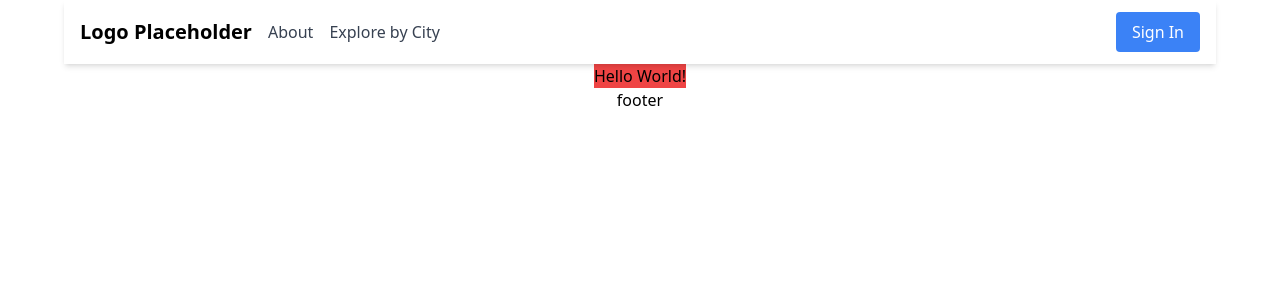
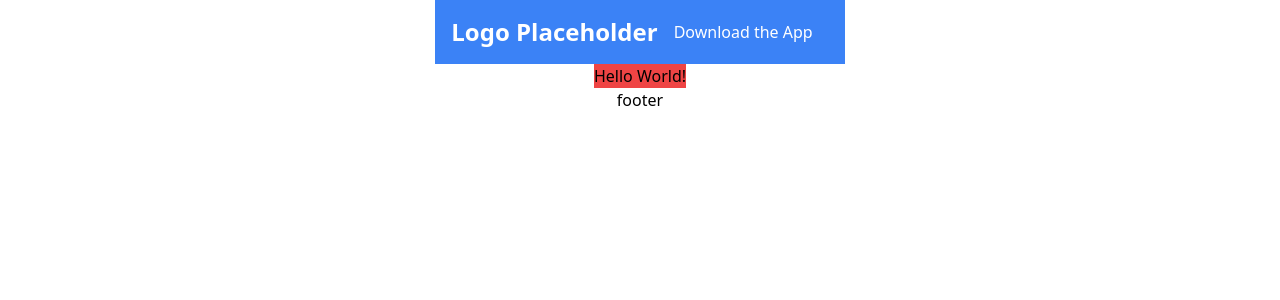
Before and after one commit to imevanc/the-place, a Next.js app: page / in a window 1280 px wide. Shown: the top 300 px of the page. Built offline with nearby package versions, Linux system fonts and the light colour scheme.

Commit message:
add use screen matches hook

```diff
--- a/src/components/Header.tsx
+++ b/src/components/Header.tsx
@@ -1,8 +1,14 @@
+"use client";
 import { FC } from "react";
 import { Navbar } from "./Navbar";
+import { MobileNavbar } from "./MobileNavbar";
+import { useScreenMatcher } from "@/hooks";
 
-export const Header: FC = () => (
+export const Header: FC = () =>
+{
+  const {screenMatches: isTabletOrAbove} = useScreenMatcher('(min-width: 768px)')
+  return (
   <header className="z-40 w-full sticky top-0 flex items-center justify-center bg-white">
-    <Navbar />
+    { isTabletOrAbove ? <Navbar /> : <MobileNavbar />}
   </header>
-);
+)}
--- a/src/components/MobileNavbar.tsx
+++ b/src/components/MobileNavbar.tsx
@@ -1,3 +1,4 @@
+"use client";
 import React, { useState } from 'react';
 import Link from 'next/link';
 import { HiMenuAlt3, HiX } from 'react-icons/hi';
@@ -19,7 +20,7 @@ export const MobileNavbar: FC = () => {
         </button>
       </div>
       <div className={`lg:flex lg:items-center ${isMenuOpen ? 'block' : 'hidden'}`}>
-        <Link href="/">
+        {/* <Link href="/">
           <a className="block mt-4 lg:inline-block lg:mt-0 text-white mr-4">
             Explore by City
           </a>
@@ -33,7 +34,7 @@ export const MobileNavbar: FC = () => {
           <a className="block mt-4 lg:inline-block lg:mt-0 text-white mr-4">
             Sign In
           </a>
-        </Link>
+        </Link> */}
         <div className="block mt-4 lg:inline-block lg:mt-0">
           <a href="#" className="text-white mr-4">
             Download the App
--- /dev/null
+++ b/src/hooks/index.ts
@@ -0,0 +1 @@
+export { useScreenMatcher } from './useScreenMatcher'
--- /dev/null
+++ b/src/hooks/useScreenMatcher.tsx
@@ -0,0 +1,13 @@
+
+import React, { useState, useEffect } from "react"
+
+export const useScreenMatcher = (query: string) => {
+    const [screenMatches, setScreenMatches] = useState<boolean>(false)
+    useEffect( () => {
+     const media: MediaQueryList = window.matchMedia(query)
+     const resizeListener = () => setScreenMatches(media.matches)
+     window.addEventListener('resize', resizeListener)
+     return () => window.removeEventListener('resize', resizeListener)
+    }, [screenMatches, query])
+    return {screenMatches}
+}
```
